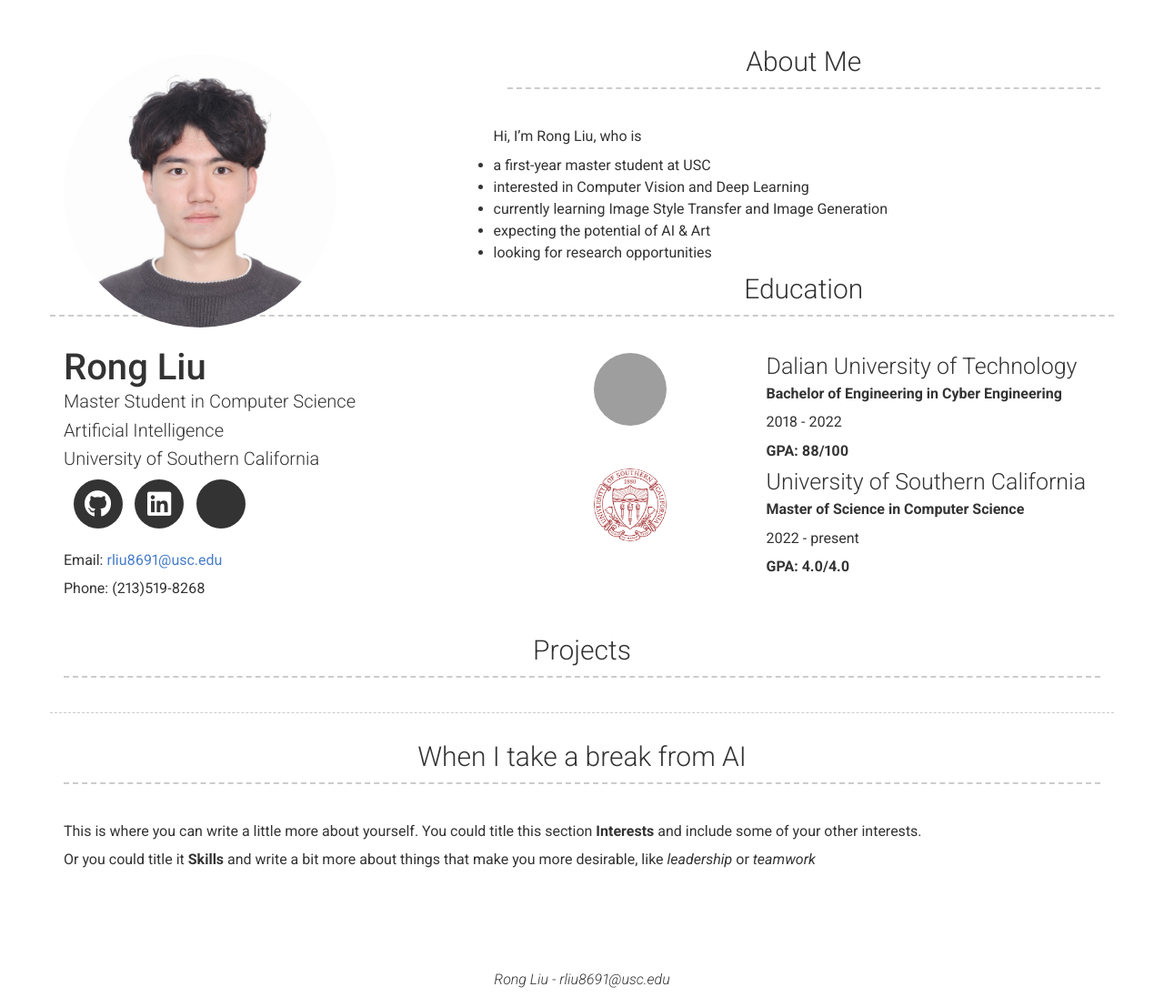
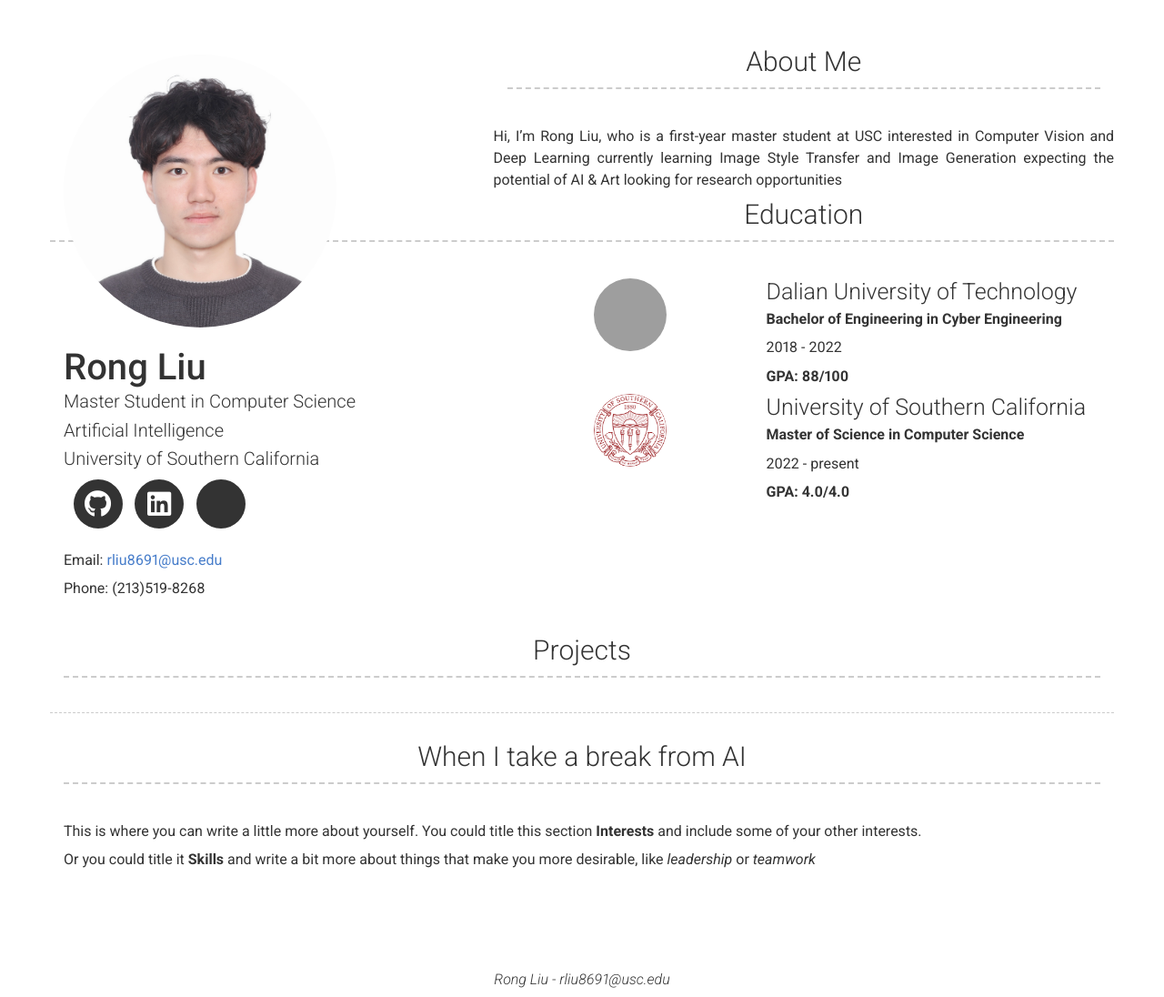
Before and after one commit to RongLiu-Leo/rongliu-leo.github.io, a Jekyll site: the page built from index.md, in a window 1280 px wide. Shown: the whole page at 91% size. Built offline with Jekyll 4.4.1, drawn with Linux system fonts in a browser that asks for light colours; nearby versions of some CDN libraries; a style sheet for code colours, icons or effects is not loaded; grey boxes are pictures that could not be loaded.

Commit message:
Update _config.yml

```diff
--- a/_config.yml
+++ b/_config.yml
@@ -42,11 +42,11 @@
 about_profile_image: images/profile.jpg
 about_content: | # this will include new lines to allow paragraphs
   Hi, I'm Rong Liu, who is
-  - a first-year master student at USC
-  - interested in Computer Vision and Deep Learning
-  - currently learning Image Style Transfer and Image Generation
-  - expecting the potential of AI & Art
-  - looking for research opportunities
+   a first-year master student at USC
+   interested in Computer Vision and Deep Learning
+   currently learning Image Style Transfer and Image Generation
+   expecting the potential of AI & Art
+   looking for research opportunities
 
 
 content:
```
